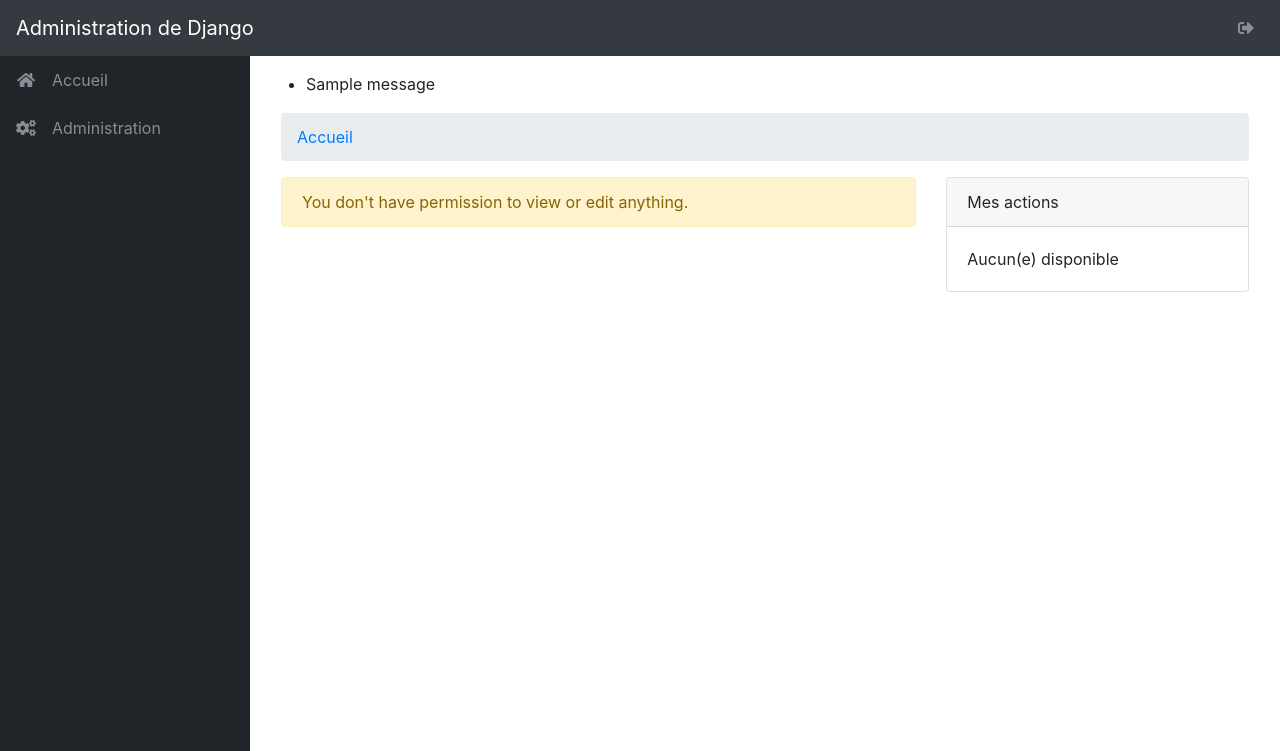
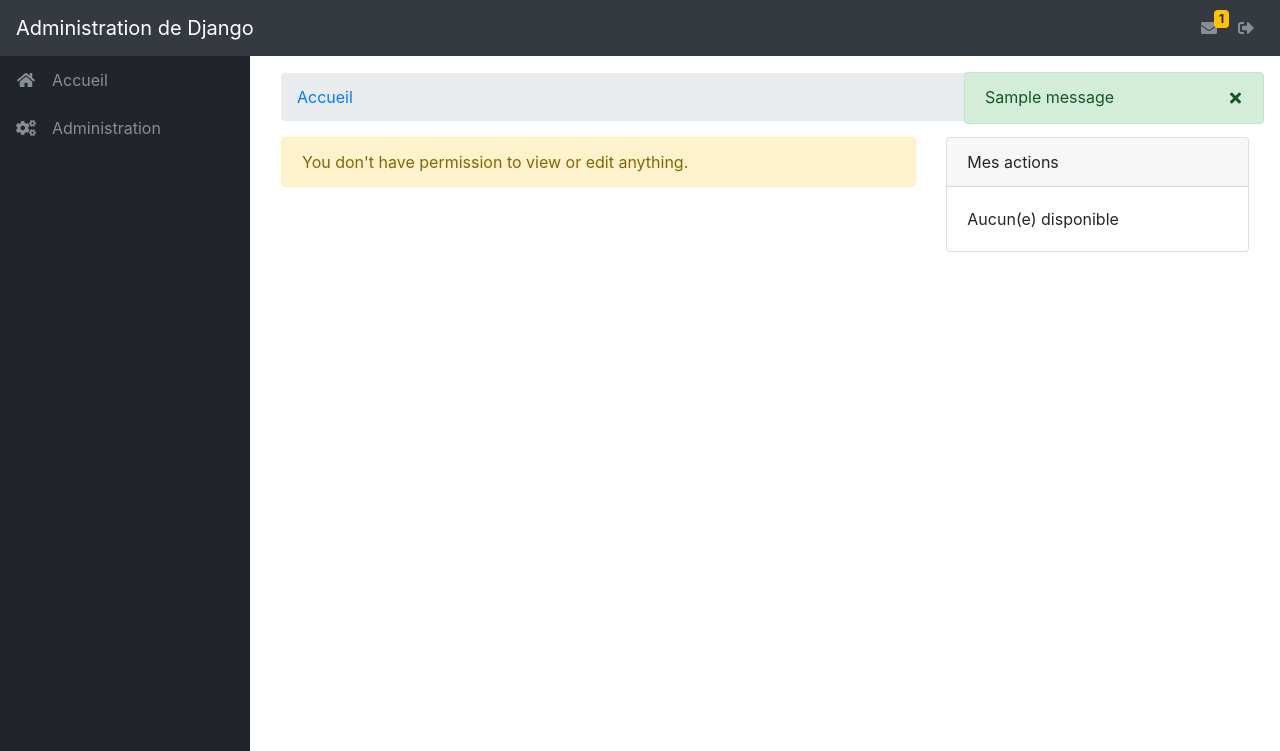
Before and after one commit to Jujulego/admin, a Django app: page /admin/ in a window 1280 px wide. Shown: the top 751 px of the page. Run offline with Django 3.2, Linux system fonts and the light colour scheme; a user stored in the database is signed in; tables that the repository leaves empty hold one stand-in row (values such as "Sample post"); one stand-in notice (Sample message) is shown; data that the repository does not hold is empty; some libraries are stand-ins or nearby versions.

Commit message:
add: gestion des messages

```diff
--- a/admin/debug/static/debug/css/panel.css
+++ b/admin/debug/static/debug/css/panel.css
@@ -1,25 +1,10 @@
 @import "sql.css";
 
 #debug-panel {
-    position: absolute;
-    top: -100%;
-    right: 0;
-    z-index: 1000;
-
     width: 90%;
-    height: 100%;
 
     display: flex;
     flex-direction: column;
-
-    background-color: #212529;
-    border: solid #212529 5px;
-
-    transition: top 750ms ease;
-}
-
-#debug-panel.show {
-    top: 0;
 }
 
 #debug-panel .nav-tabs .nav-link {
--- a/admin/debug/templates/debug/panel.html
+++ b/admin/debug/templates/debug/panel.html
@@ -1,6 +1,6 @@
 {% load static %}
 
-<div id="debug-panel">
+<div id="debug-panel" class="panel">
     <!-- Onglets -->
     <ul class="nav nav-tabs" role="tablist">
       <li class="nav-item">
--- a/admin/main/static/main/css/main.css
+++ b/admin/main/static/main/css/main.css
@@ -1,3 +1,6 @@
+@import "navbar.css";
+@import "toasts.css";
+
 /* Contenu */
 .content-wrapper {
     position: relative;
--- a/admin/main/static/main/css/navbar.css
+++ b/admin/main/static/main/css/navbar.css
@@ -100,6 +100,7 @@
 }
 
 #main-nav .nav-item > .nav-link {
+    position: relative;
     display: flex;
 }
 
@@ -124,6 +125,16 @@
 
 #main-nav .nav-item > .nav-link[data-toggle="collapse"] > span {
     width: calc(100% - 36px - 1rem);
+}
+
+#main-nav .nav-item > .nav-link > span.badge {
+    position: absolute;
+    top: -2px;
+    right: -2px;
+
+    width: auto;
+    height: auto;
+    line-height: 1;
 }
 
 #main-nav .sidebar .nav-item > .nav-link[data-toggle="collapse"]::after {
--- /dev/null
+++ b/admin/main/static/main/css/toasts.css
@@ -0,0 +1,47 @@
+/* Règles */
+#toasts-panel {
+    min-width: 300px;
+    max-width: 40%;
+}
+
+#toasts-panel .toasts .alert:last-child {
+    margin-bottom: 0;
+}
+
+#toasts-preview {
+    position: absolute;
+    display: flex;
+    top: 1rem;
+    right: 1rem;
+    z-index: -1;
+
+    min-width: 300px;
+    max-width: 40%;
+
+    padding-right: .75rem;
+
+    transition: opacity 150ms linear, z-index 0ms linear 150ms;
+}
+
+#toasts-preview.show {
+    z-index: 1020;
+
+    transition: opacity 150ms linear;
+}
+
+#toasts-preview > span {
+    display: inline-block;
+    width: calc(100% - 27px);
+
+    padding-right: .5rem;
+}
+
+#toasts-preview > button {
+    flex: 0 0 auto;
+    margin-bottom: auto;
+
+    border: none;
+    background: transparent;
+
+    color: inherit;
+}
--- a/admin/main/static/main/js/main.js
+++ b/admin/main/static/main/js/main.js
@@ -1,6 +1,30 @@
 // jQuery plugin
 // - panels
 $.fn.panel = function(target) {
+    // Elements
+    const panels = $(".panel");
+    const overlay = $("#panel-overlay");
+
+    // Fonction
+    function evolve(pan) {
+        if (pan.hasClass("show")) {
+            pan.removeClass("show");
+            overlay.removeClass("show");
+        } else {
+            pan.addClass("show");
+            overlay.addClass("show");
+
+            panels.not(pan).removeClass("show");
+        }
+    }
+
+    // Events
+    overlay.click(function() {
+        panels.removeClass("show");
+        overlay.removeClass("show");
+    });
+
+    // Application
     this.each(function() {
         // Elements
         const btn = $(this);
@@ -9,7 +33,7 @@
         // Event
         btn.click(function(e) {
             e.preventDefault();
-            pan.toggleClass("show");
+            evolve(pan);
         });
     });
 };
--- /dev/null
+++ b/admin/main/static/main/js/toasts.js
@@ -0,0 +1,161 @@
+const Toasts = {
+    // Attributs
+    btn: null,
+    badge: null,
+    panel: null,
+    template: null,
+
+    messages: [],
+
+    // Méthodes
+    init: function() {
+        // Elements
+        this.btn = $("#toasts-btn");
+        this.panel = $("#toasts-panel");
+
+        this.badge = this.btn.children(".badge");
+        this.template = this.panel.children(".template").children();
+
+        // Events
+        this.btn.click(function() {
+            Toasts.preview.alert.removeClass("show");
+        });
+
+        // Sous-Namespaces
+        this.preview.init();
+
+        // Initialisation
+        this.load();
+    },
+
+    load: function() {
+        // Analyse childrens to get Django's messages
+        let msgs = this.panel.children().not(".template");
+
+        msgs.each(function() {
+            let msg = $(this);
+            let classes = msg.attr("class").split(' ');
+            let cls = null;
+
+            for (let i = 0; i < classes.length; ++i) {
+                if (/^(alert-.+)$/.test(classes[i])) {
+                    cls = RegExp.$1;
+                    break;
+                }
+            }
+
+            Toasts.messages.push({
+                msg: msg.text(),
+                cls: cls,
+                dom: msg
+            });
+        });
+
+        // Initialisation
+        if (this.messages.length !== 0) {
+            // Preview du dernier message
+            this.preview.set_message(this.messages[0]);
+
+            // Badge
+            this.badge
+                .addClass("show")
+                .text(this.messages.length);
+        } else {
+            this.badge.removeClass("show");
+        }
+    },
+
+    toast: function(msg, cls = "alert-info") {
+        // Copie du template
+        let copie = this.template.clone();
+
+        // Remplissage
+        copie
+            .addClass(cls)
+            .html(msg);
+
+        // Ajout !
+        let message = {
+            msg: msg,
+            cls: cls,
+            dom: copie
+        };
+        this.messages.push(message);
+
+        this.panel.prepend(copie);
+        this.badge
+            .addClass("show")
+            .text(this.messages.length);
+
+        // Preview
+        this.preview.set_message(message);
+    },
+
+    info:    (msg) => Toasts.toast(msg, "alert-info"),
+    success: (msg) => Toasts.toast(msg, "alert-success"),
+    warning: (msg) => Toasts.toast(msg, "alert-warning"),
+    error:   (msg) => Toasts.toast(msg, "alert-danger"),
+
+    // Sous-Namespaces
+    preview: {
+        // Attributs
+        alert: null,
+        message: null,
+        timeout: null,
+
+        // Méthodes
+        init: function() {
+            // Eléments
+            this.alert = $("#toasts-preview");
+
+            // Event
+            this.alert
+                .mouseenter(this.clear_timeout)
+                .mouseleave(this.set_timeout);
+
+            this.alert.children("button")
+                .click(function() {
+                    Toasts.preview.alert.removeClass("show");
+                });
+        },
+
+        set_message: function(msg) {
+            // Supressionn du précédant
+            if (this.message != null) {
+                this.alert.removeClass(this.message.cls)
+            }
+
+            // Ajout du nouveau
+            this.message = msg;
+            this.alert
+                .addClass("alert " + msg.cls + " fade show")
+                .children("span").text(msg.msg);
+
+            this.set_timeout();
+        },
+
+        clear_timeout: function() {
+            if (Toasts.preview.alert.hasClass("show")) {
+                if (Toasts.preview.timeout != null) {
+                    clearTimeout(Toasts.preview.timeout);
+                }
+            }
+        },
+
+        set_timeout: function() {
+            if (Toasts.preview.alert.hasClass("show")) {
+                Toasts.preview.clear_timeout();
+                Toasts.preview.timeout = setTimeout(Toasts.preview.on_timeout, 10000);
+            }
+        },
+
+        on_timeout: function() {
+            Toasts.preview.alert.removeClass("show");
+            Toasts.preview.timeout = null;
+        }
+    }
+};
+
+$(document).ready(function() {
+    Toasts.init();
+});
--- a/admin/main/templates/main/base.html
+++ b/admin/main/templates/main/base.html
@@ -17,7 +17,6 @@
     <link rel="stylesheet" href="{% static 'vendor/bootstrap/css/bootstrap.min.css' %}" />
 
     <link rel="stylesheet" href="{% static 'main/css/main.css' %}" />
-    <link rel="stylesheet" href="{% static 'main/css/navbar.css' %}" />
     <link rel="stylesheet" href="{% static 'debug/css/panel.css' %}" />
 
     {% block css %}{% endblock %}
@@ -36,7 +35,14 @@
     <nav id="main-nav" class="navbar navbar-expand-lg navbar-dark bg-dark fixed-top">
         {% block branding %}<a class="navbar-brand mr-1" href="{% url 'index' %}">Admin</a>{% endblock %}
 
+        <!-- Panels -->
         <ul class="navbar-nav ml-auto">
+            <li class="nav-item">
+                <button id="toasts-btn" class="nav-link btn btn-link" type="button" data-toggle="panel" data-target="#toasts-panel">
+                    <i class="fas fa-fw fa-envelope"></i>
+                    <span class="badge badge-warning fade {% if messages %}show{% endif %}">{{ messages|length }}</span>
+                </button>
+            </li>
             {% if debug %}
                 <li class="nav-item">
                     <button class="nav-link btn btn-link" type="button" data-toggle="panel" data-target="#debug-panel">
@@ -46,10 +52,12 @@
             {% endif %}
         </ul>
 
+        <!-- Collapse btn -->
         <button class="navbar-toggler collapsed" type="button" data-toggle="collapse" data-target="#navbar-responsive">
             <span></span><span></span><span></span>
         </button>
 
+        <!-- Liens reductibles -->
         <div id="navbar-responsive" class="collapse navbar-collapse flex-grow-0">
             <!-- Sidebar -->
             <ul class="sidebar navbar-nav">
@@ -104,12 +112,15 @@
     <div class="content-wrapper">
         {% block contenu %}{% endblock %}
 
-        {# Panneau de débogage #}
+        <!-- Panneaux -->
+        <div id="panel-overlay"></div>
+        {% include "main/toasts.html" %}
         {% if debug %}{% include "debug/panel.html" %}{% endif %}
     </div>
 
     <!-- JS -->
     <script src="{% static 'main/js/main.js' %}"></script>
+    <script src="{% static 'main/js/toasts.js' %}"></script>
     <script src="{% static 'main/js/navbar.js' %}"></script>
 </body>
 </html>
--- /dev/null
+++ b/admin/main/templates/main/toasts.html
@@ -0,0 +1,19 @@
+<div id="toasts-panel" class="panel">
+    {% for msg in messages %}
+        <div class="alert alert-{% if msg.level == DEFAULT_MESSAGE_LEVELS.ERROR %}danger{% elif msg.level == DEFAULT_MESSAGE_LEVELS.WARNING %}warning{% elif msg.level == DEFAULT_MESSAGE_LEVELS.SUCCESS %}success{% else %}info{% endif %}{% if msg.extra_tags %} {{ msg.extra_tags }}{% endif %}">
+            {{ msg|capfirst }}
+        </div>
+    {% endfor %}
+
+    <div class="template">
+        <div class="alert"></div>
+    </div>
+</div>
+
+<div id="toasts-preview" class="alert fade" role="alert">
+    <span></span>
+
+    <button type="button">
+        <i class="fas fa-times"></i>
+    </button>
+</div>
--- a/admin/templates/admin/base.html
+++ b/admin/templates/admin/base.html
@@ -20,16 +20,6 @@
 
     {# Context-Wrapper #}
     {% block contenu %}
-        {% block messages %}
-            {% if messages %}
-                <ul class="messagelist">
-                    {% for message in messages %}
-                      <li{% if message.tags %} class="{{ message.tags }}"{% endif %}>{{ message|capfirst }}</li>
-                    {% endfor %}
-                </ul>
-            {% endif %}
-        {% endblock messages %}
-
         <div class="container-fluid">
             <div class="row">
                 <div class="col">
```
Also changed, not shown: other parts of admin/main/static/main/css/main.css (+40 -0 lines).
